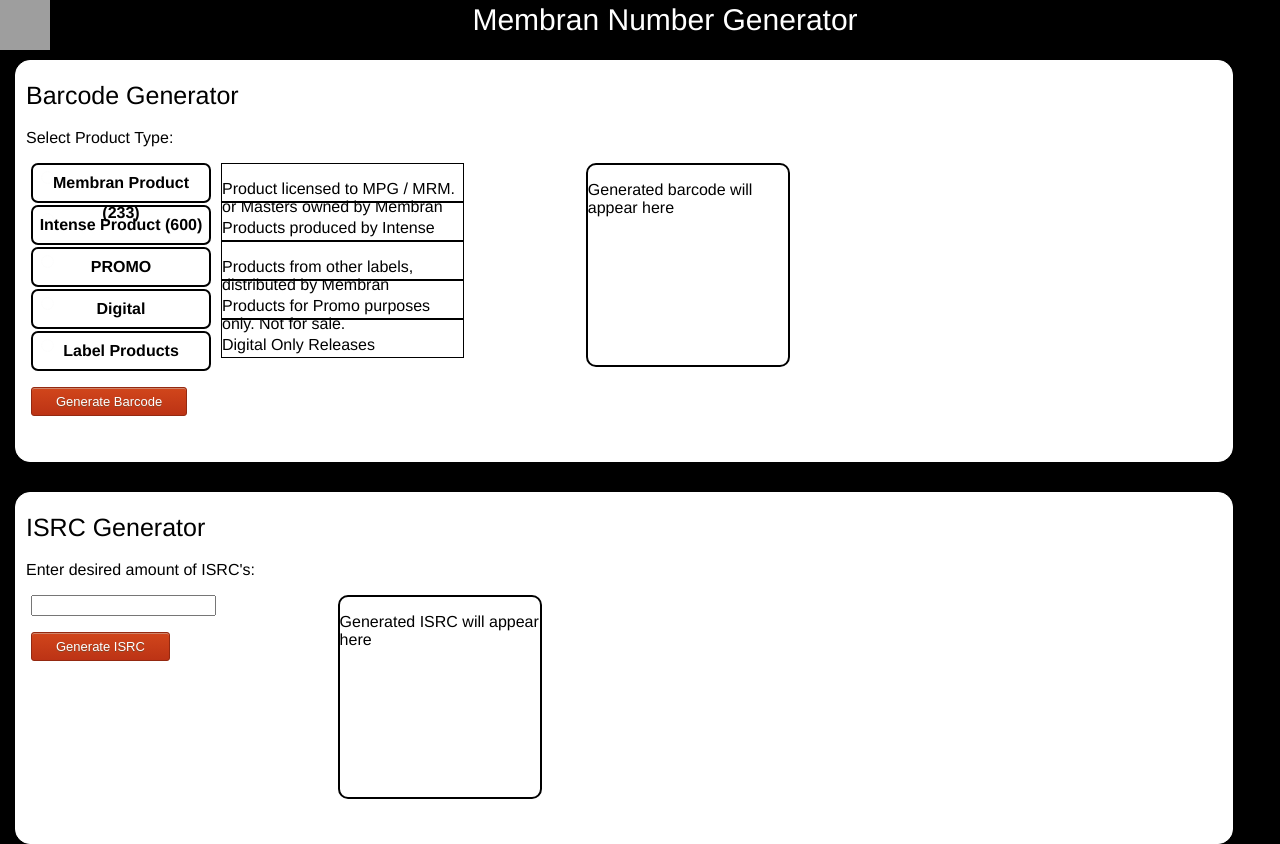
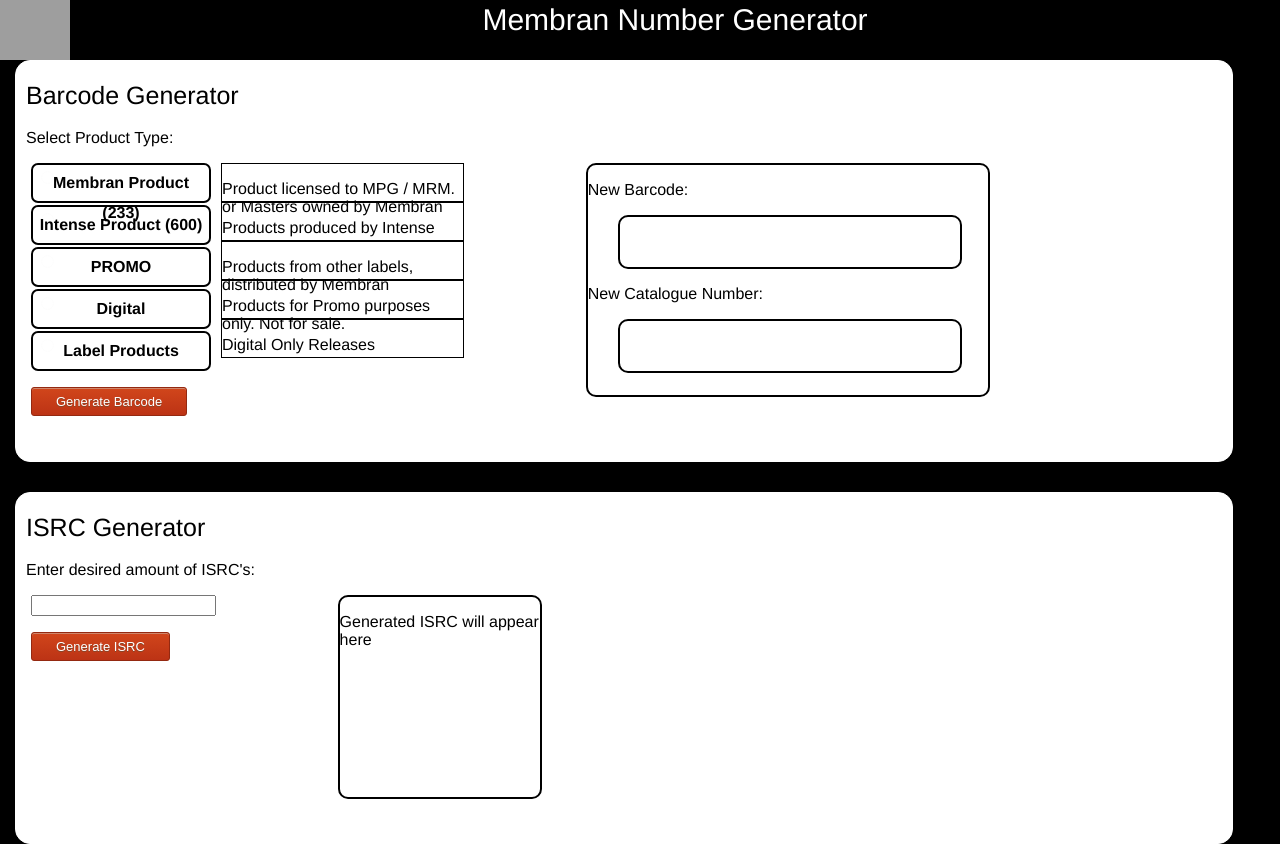
Before and after one commit to Eric-Showers/NumGen, a Flask app: page / in a window 1280 px wide. Run offline with Flask 2, Linux system fonts and the light colour scheme; grey boxes are pictures that could not be loaded.

Commit message:
app.py now returning JSON obj, HTML not yet handling it

```diff
--- a/app.py
+++ b/app.py
@@ -1,7 +1,8 @@
 import os
+import json
 from flask import Flask, request, send_from_directory, render_template, url_for
-from BarcodeGen.Barcode_generator import Barcode_generator
-from ISRCGen.isrc_generator import isrc_generator
+from Barcode_generator import Barcode_generator
+from isrc_generator import isrc_generator
 
 app = Flask(__name__, static_url_path='')
 
@@ -11,31 +12,32 @@
     returnBarcode = "Generated barcode will appear here"
     returnISRC = ["Generated ISRC will apear here"]
 
-    #If called by post checks what is requested and updates return text variables
-    """if request.method == 'POST':
-        if 'codeType' in request.form:
-            returnBarcode = createBarcode(request.form['codeType'])
-        elif 'amount' in request.form:
-            returnISRC = createISRC(int(request.form['amount']))
-    """
     return render_template('index.html', returnBarcode=returnBarcode, returnISRC=returnISRC)
 
 @app.route('/barcode', methods=['POST'])
 def createBarcode():
     BCgen = Barcode_generator()
     codeDict = BCgen.getBarcodeNum(request.form['codeType'])
-    return codeDict['code']+"<br>"+codeDict['strNum']
+
+    json_data = json.dumps(codeDict)
+
+    #return codeDict['code']+"<br>"+codeDict['strProdNum']
+    return json_data
 
 @app.route('/ISRC', methods=['POST'])
 def createISRC():
     ISRCgen = isrc_generator()
     codeList = ISRCgen.generate(int(request.form['amount']))
+
+    """
     codeString = ''
-
     for code in codeList:
         codeString = codeString + code + '<br>'
+    """
 
-    return codeString
+    json_data = json.dumps(codeList)
+
+    return json_data
 
 def mainMethod():
     BCgenerator = Barcode_generator()
--- a/static/mystyle.css
+++ b/static/mystyle.css
@@ -46,15 +46,22 @@
     line-height: 17px;
     height: 37px;
 }
-.returnField {
+.BCreturnField {
     border: 2px solid black;
     border-radius: 10px;
     background-color: white;
     color: black;
-    width: 200;
-    height: 200;
+    width: 400;
+    height: 230;
     margin-left: 10%;
     float: left;
+}
+.BCreturnField div {
+    border: 2px solid black;
+    border-radius: 10px;
+    width: 340;
+    height: 50;
+    margin-left: 30px;
 }
 
 .isrcHead {
--- a/templates/index.html
+++ b/templates/index.html
@@ -10,7 +10,7 @@
     <body>
 
         <div id="header">
-            <img src="{{url_for('static', filename='MEG_Logo_black.svg')}}" height="50" width="50" style="float: left">
+            <img src="{{url_for('static', filename='MEG_Logo_white.png')}}" height="60" width="70" style="float: left">
             <h1>Membran Number Generator</h1>
         </div>
 
@@ -65,10 +65,15 @@
                     </div>
             </div>
 
-            <div class="returnField">
+            <div class="BCreturnField">
+                <p>New Barcode:</p>
+                <div id="returnBarcode">
 
-                <p id="returnBarcode">Generated barcode will appear here</p>
+                </div>
+                <p>New Catalogue Number:</p>
+                <div id="returnProdNum">
 
+                </div>
             </div>
 
         </div>
```
Also changed, not shown: Barcode_generator.py (+8 -8 lines).
